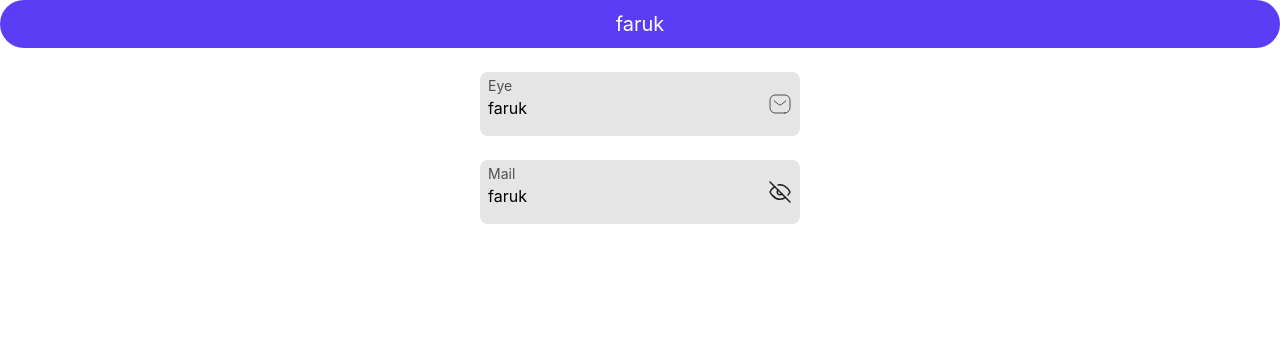
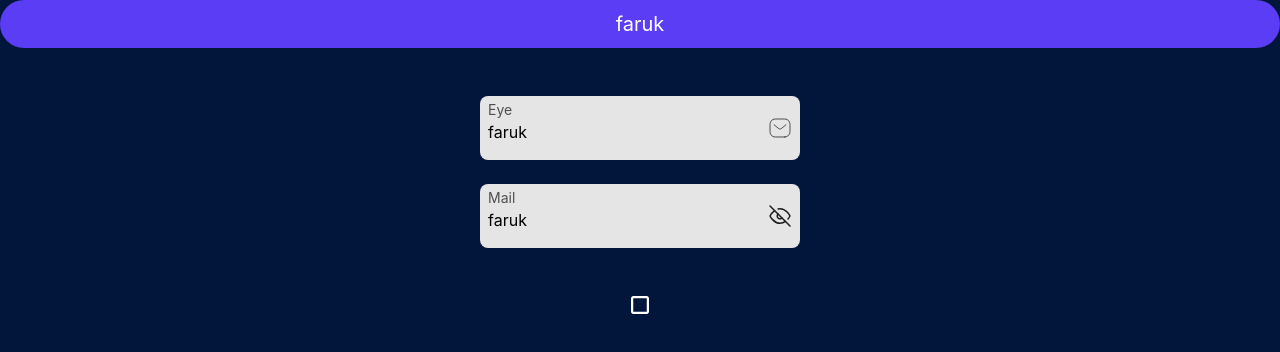
Before and after one commit to ITUMasters/treasure-web, a React (Create React App) app: page / in a window 1280 px wide. Shown: the top 352 px of the page. Built offline with nearby package versions, Linux system fonts and the light colour scheme.

Commit message:
feat/Checkbox

```diff
--- a/package.json
+++ b/package.json
@@ -12,6 +12,7 @@
     "@types/react-dom": "^18.0.9",
     "react": "^18.2.0",
     "react-dom": "^18.2.0",
+    "react-icons": "^4.7.1",
     "react-scripts": "5.0.1",
     "typescript": "^4.9.4",
     "web-vitals": "^2.1.4"
--- a/src/App.tsx
+++ b/src/App.tsx
@@ -2,11 +2,13 @@ import React, { useState } from "react";
 import "./styles/App.css";
 import { Button } from "./ui/Button";
 import { Input } from "./ui/Input";
+import { Checkbox } from "./ui/Checkbox";
 
 function App() {
   const [email, setEmail] = useState("faruk");
+  const [checked, setChecked] = useState(false);
   return (
-    <div className="App">
+    <div className="bg-bgColor flex flex-col h-screen">
       <Button size="xlarge" bending="high">
         faruk
       </Button>
@@ -30,6 +32,11 @@ function App() {
           />
         </div>
       </div>
+      <br />
+      <br />
+      <div className="self-center">
+        <Checkbox checked={checked} onClick={() => setChecked(!checked)} />
+      </div>
     </div>
   );
 }
--- /dev/null
+++ b/src/ui/Checkbox.tsx
@@ -0,0 +1,13 @@
+import { ImCheckboxChecked, ImCheckboxUnchecked } from "react-icons/im";
+type CheckboxProps = {
+  checked: boolean;
+  onClick?: () => void;
+};
+export function Checkbox({ checked, onClick }: CheckboxProps) {
+  return (
+    <button onClick={onClick}>
+      {checked && <ImCheckboxChecked className="fill-white text-lg" />}
+      {!checked && <ImCheckboxUnchecked className="fill-white text-lg" />}
+    </button>
+  );
+}
--- a/tailwind.config.js
+++ b/tailwind.config.js
@@ -14,6 +14,7 @@ module.exports = {
         darkPurple: "#02153A",
         gray: "#E5E5E5",
         lightBlack: "#4F4F4F",
+        bgColor: "#02153A",
       },
     },
   },
```
Also changed, not shown: 1 other file (tests, documents, lock files or other folders).
